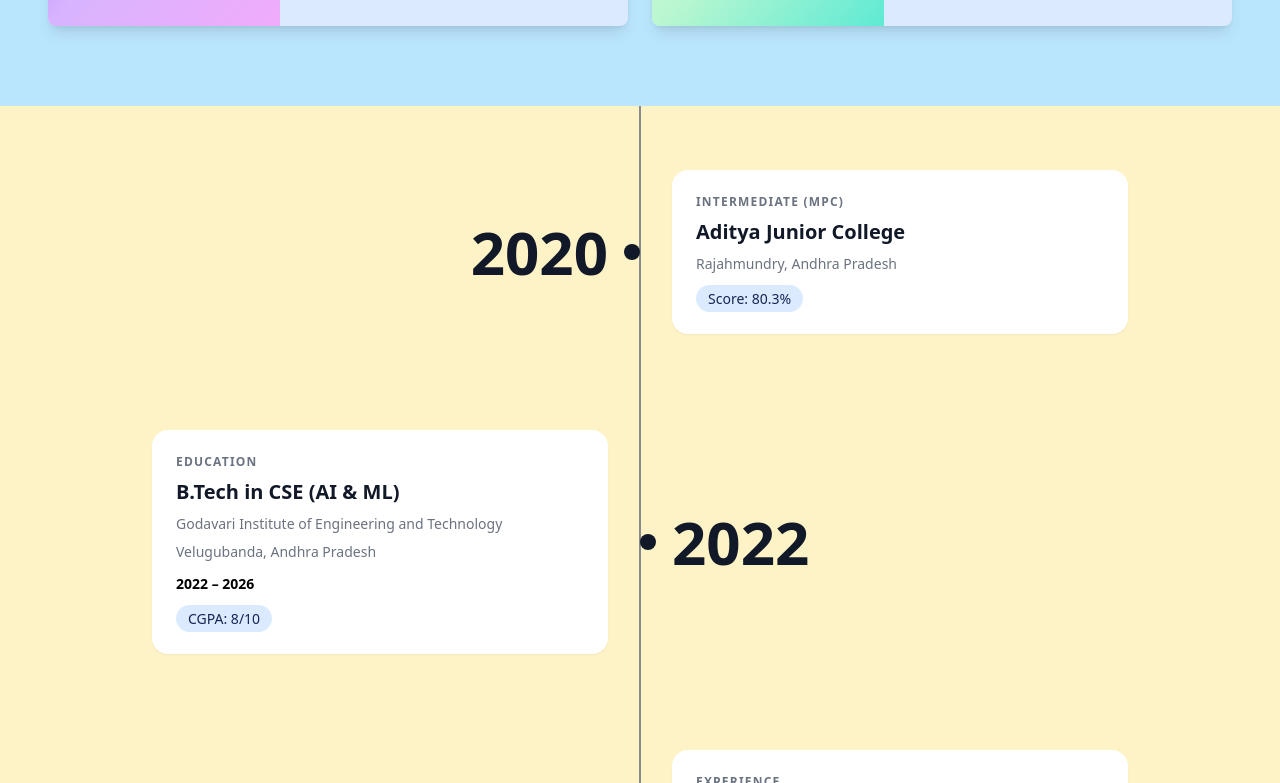
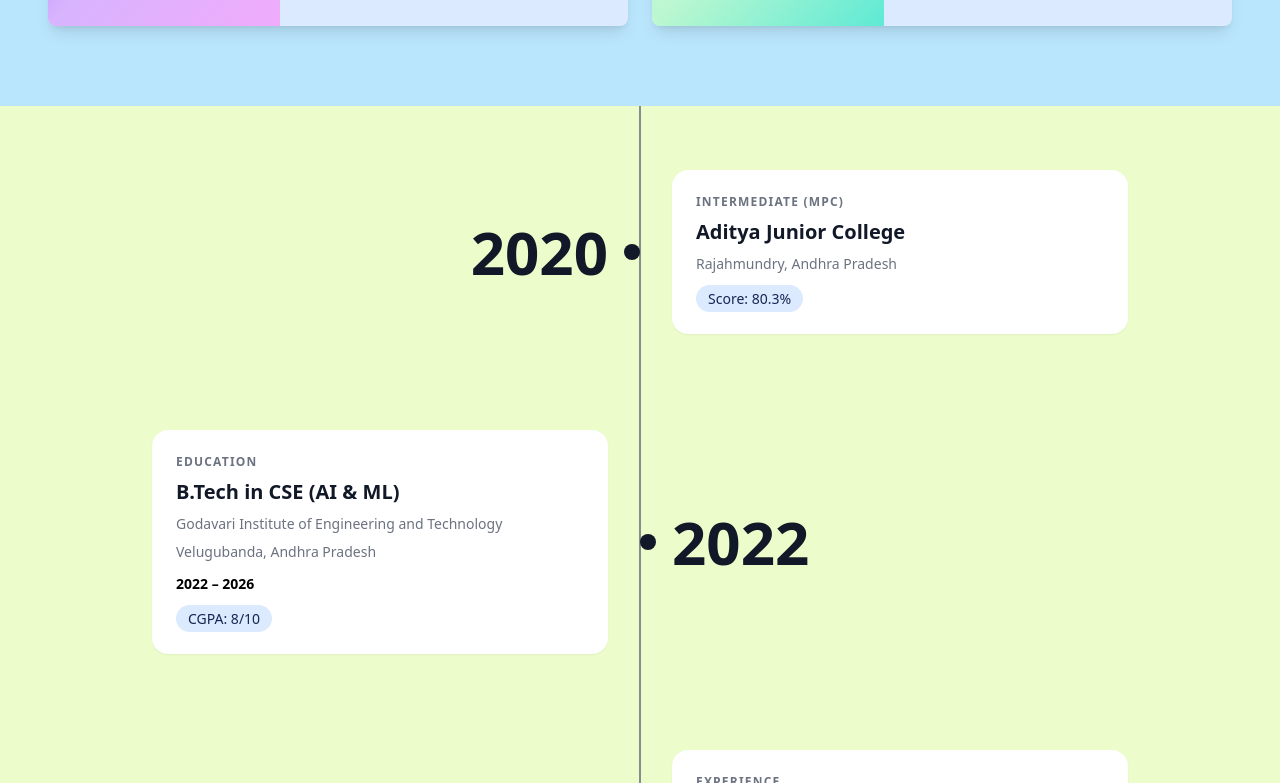
Before and after one commit to Bharan1828/Bharan-portfolio, a React (Create React App) app: page / in a window 1280 px wide. Shown: the part 3157-3940 px from the top of the page. Built offline with nearby package versions, Linux system fonts and the light colour scheme.

Commit message:
Contact sections

```diff
--- a/src/components/FifthContainer.js
+++ b/src/components/FifthContainer.js
@@ -3,7 +3,7 @@
 
 const FifthContainer = () => {
   return (
-    <section id="Experience" className="min-h-screen bg-amber-100">
+    <section id="Experience" className="min-h-screen bg-lime-100">
       <Timeline />
     </section>
   );
```
